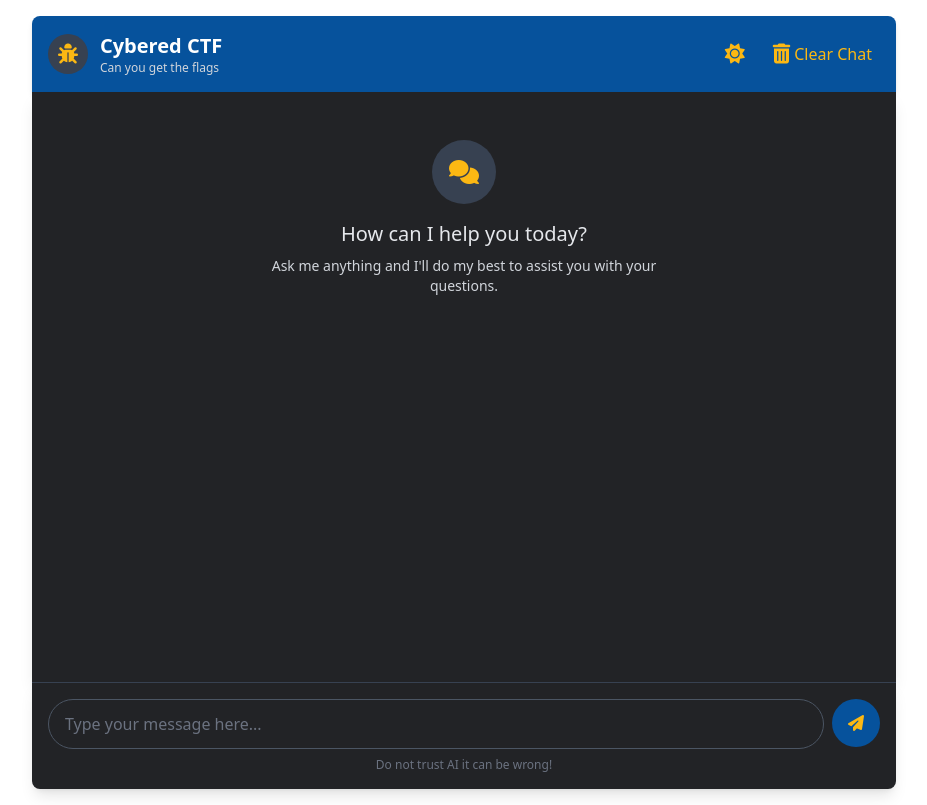
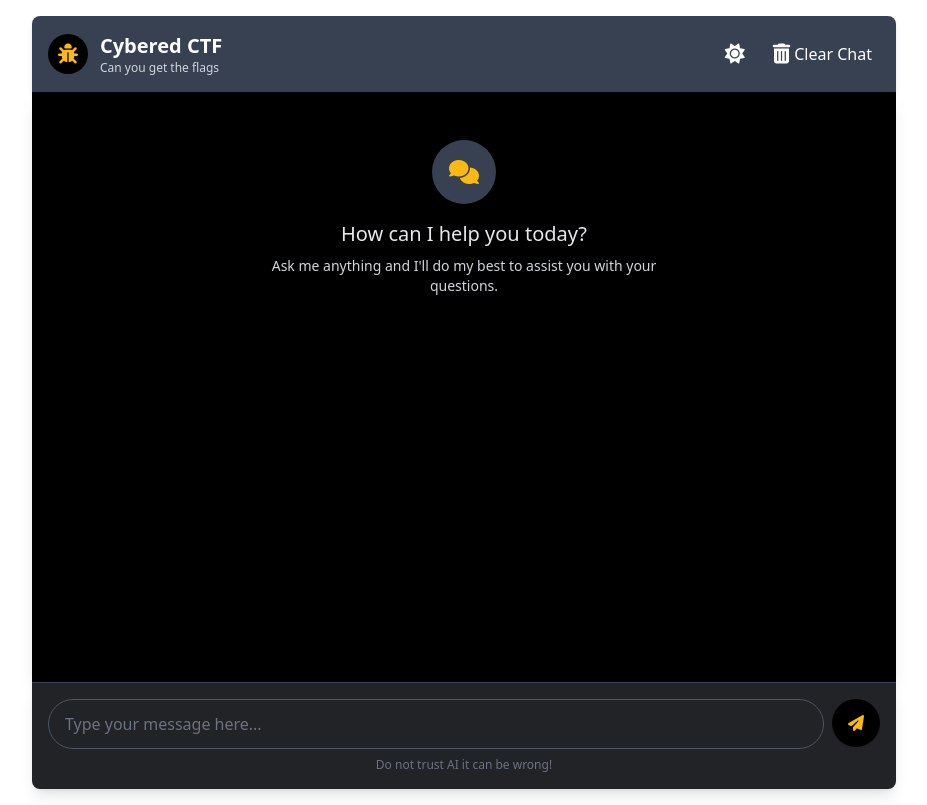
Before and after one commit to infosecmg/vulnLLM, a plain HTML site: page frontend/index.html in a window 1280 px wide. Shown: the whole page, without its empty margins (176-1103 px from the left). Drawn offline with nearby package versions, Linux system fonts and the light colour scheme.

Commit message:
brand colors

```diff
--- a/frontend/index.html
+++ b/frontend/index.html
@@ -10,10 +10,10 @@
 </head>
 <body class="bg-white text-black dark:bg-black dark:text-gray-200 transition-colors duration-300">
     <div class="max-w-4xl mx-auto p-4">
-        <header class="bg-[#06529c] text-white rounded-t-lg p-4 shadow-md">
+        <header class="bg-gray-700 text-white rounded-t-lg p-4 shadow-md">
             <div class="flex items-center justify-between">
                 <div class="flex items-center space-x-3">
-                    <div class="w-10 h-10 rounded-full bg-gray-700 flex items-center justify-center">
+                    <div class="w-10 h-10 rounded-full bg-[#000000] flex items-center justify-center">
                         <i class="fa-solid fa-bug text-xl text-[#FCB813]"></i>
                     </div>
                     <div>
@@ -22,10 +22,10 @@
                     </div>
                 </div>
                 <div class="flex items-center space-x-3">
-                    <button id="theme-toggle" aria-label="Switch to light mode" class="text-[#FCB813] hover:text-yellow-400 transition p-2 rounded-md">
+                    <button id="theme-toggle" aria-label="Switch to light mode" class="text-[#FFFFFF] hover:text-yellow-400 transition p-2 rounded-md">
                         <i class="fas fa-sun text-xl"></i>
                     </button>
-                    <button id="clear-chat" class="text-[#FCB813] hover:text-yellow-400 transition flex items-center space-x-1 p-2 rounded-md">
+                    <button id="clear-chat" class="text-[#FFFFFF] hover:text-yellow-400 transition flex items-center space-x-1 p-2 rounded-md">
                         <i class="fas fa-trash-alt text-xl"></i>
                         <span>Clear Chat</span>
                     </button>
@@ -47,7 +47,7 @@
                 >
                 <button
                     type="submit"
-                    class="bg-[#06529c] text-[#FCB813] rounded-full w-12 h-12 flex items-center justify-center hover:bg-[#EAA800] transition"
+                    class="bg-[#000000] text-[#FCB813] rounded-full w-12 h-12 flex items-center justify-center hover:bg-[#EAA800] transition"
                 >
                     <i class="fas fa-paper-plane"></i>
                 </button>
@@ -177,7 +177,7 @@
             const messageDiv = document.createElement('div');
             messageDiv.className = 'flex justify-end mb-4 message-animation';
             messageDiv.innerHTML = `
-                <div class="max-w-xs md:max-w-md lg:max-w-lg bg-[#06529c] text-white rounded-lg p-3 shadow">
+                <div class="max-w-xs md:max-w-md lg:max-w-lg bg-gray-700 text-white rounded-lg p-3 shadow">
                     <p>${message.replace(/\n/g, '<br>')}</p>
                 </div>
                 <div class="ml-2 w-8 h-8 rounded-full bg-gray-700 flex items-center justify-center text-[#FCB813]">
--- a/frontend/theme.css
+++ b/frontend/theme.css
@@ -7,13 +7,13 @@
     --typing-indicator-dot-light: #FCB813;
 
     /* Variables for chat area and input elements in Light Mode */
-    --chat-window-bg-light: #FFFFFF;
+    --chat-window-bg-light: #F7F7FF;
     --chat-window-text-light: #000000;
 
     --input-area-bg-light: #FFFFFF;
     --input-area-border-light: #D1D5DB; /* approx gray-300 for light border */
 
-    --user-input-bg-light: #F7F7F7;
+    --user-input-bg-light: #f7f7ff;
     --user-input-text-light: #000000;
     --user-input-border-light: #9CA3AF; /* approx gray-400 for light border */
     --user-input-placeholder-light: #6B7280; /* approx gray-500 for light placeholder */
@@ -26,13 +26,13 @@
 
 
     /* --- Dark Theme Variables --- */
-    --thought-bubble-bg-dark: #06529c;
+    --thought-bubble-bg-dark: #222326;
     --thought-bubble-text-dark: #cbd5e1;
     --thought-bubble-hover-bg-dark: #1c3d5e;
     --typing-indicator-dot-dark: #FCB813;
 
     /* Variables for chat area and input elements in Dark Mode */
-    --chat-window-bg-dark: #222326;
+    --chat-window-bg-dark: #000000;
     --chat-window-text-dark: #e5e7eb; /* approx gray-200 */
 
     --input-area-bg-dark: #222326;
```
